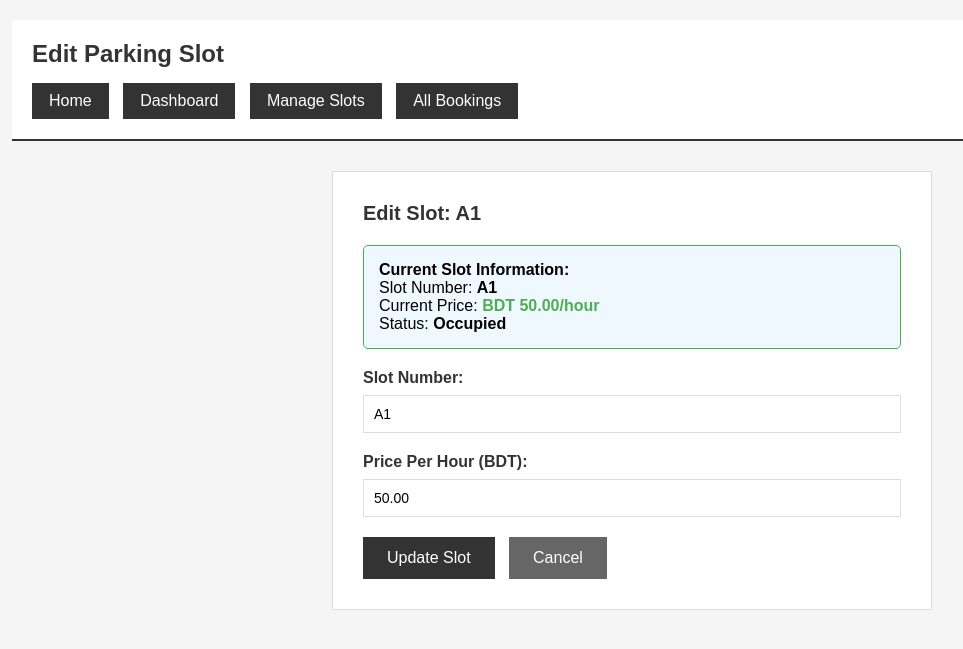
After one commit to izzab123/smart_parking_system, a Django app: page /admin-portal/slots/edit/1/ in a window 1280 px wide. The commit adds this page. Shown: the top 649 px of the page, without its empty margins (8-971 px from the left). Run offline with Django 5.2, Linux system fonts and the light colour scheme; a user stored in the database is signed in; data comes from the database, SQL or seed files in the repository.

Commit message:
Add parking slot pricing and update booking templates

```diff
--- a/parking/models.py
+++ b/parking/models.py
@@ -14,6 +14,7 @@ class Vehicle(models.Model):
 class ParkingSlot(models.Model):
     slot_number = models.CharField(max_length=10)
     is_available = models.BooleanField(default=True)
+    price_per_hour = models.DecimalField(max_digits=10, decimal_places=2, default=50.00)
 
     def __str__(self):
         return self.slot_number
@@ -25,6 +26,7 @@ class Booking(models.Model):
     booking_time = models.DateTimeField(default=timezone.now)
     expiry_time = models.DateTimeField()
     status = models.CharField(max_length=20, default='Active')
+    total_price = models.DecimalField(max_digits=10, decimal_places=2, default=0.00)
 
     def __str__(self):
         return f"{self.user.username} - {self.slot.slot_number}"
--- a/parking/urls.py
+++ b/parking/urls.py
@@ -17,6 +17,7 @@ urlpatterns = [
     path('admin-portal/', views.admin_dashboard, name='admin_dashboard'),
     path('admin-portal/slots/', views.manage_slots, name='manage_slots'),
     path('admin-portal/slots/add/', views.add_slot, name='add_slot'),
+    path('admin-portal/slots/edit/<int:slot_id>/', views.edit_slot, name='edit_slot'),
     path('admin-portal/slots/delete/<int:slot_id>/', views.delete_slot, name='delete_slot'),
     path('admin-portal/bookings/', views.all_bookings, name='all_bookings'),
     path('admin-portal/bookings/cancel/<int:booking_id>/', views.admin_cancel_booking, name='admin_cancel_booking'),
--- a/parking/views.py
+++ b/parking/views.py
@@ -7,6 +7,8 @@ from django.contrib.admin.views.decorators import staff_member_required
 from django.contrib.auth import authenticate, login, logout
 from django.contrib.auth.models import User
 from django.contrib import messages
+from django.db.models import Sum
+from decimal import Decimal
 
 def dashboard(request):
     slots = ParkingSlot.objects.all()
@@ -46,19 +48,25 @@ def book_slot(request):
             slot.is_available = False
             slot.save()
 
+            # Calculate price for 30 minutes (0.5 hours)
+            booking_duration_hours = Decimal('0.5')
+            total_price = slot.price_per_hour * booking_duration_hours
+
             booking = Booking.objects.create(
                 user=request.user,
                 vehicle=vehicle,
                 slot=slot,
-                expiry_time=timezone.now() + timedelta(minutes=30)
+                expiry_time=timezone.now() + timedelta(minutes=30),
+                total_price=total_price
             )
-            messages.success(request, f'Slot {slot.slot_number} booked successfully!')
+            messages.success(request, f'Slot {slot.slot_number} booked successfully! Price: BDT {total_price}')
             return redirect('my_bookings')
         else:
             messages.error(request, 'No available slots at the moment')
 
     vehicles = Vehicle.objects.filter(user=request.user)
-    return render(request, 'book.html', {'vehicles': vehicles})
+    slots = ParkingSlot.objects.filter(is_available=True)
+    return render(request, 'book.html', {'vehicles': vehicles, 'slots': slots})
 
 @login_required(login_url='/login/')
 def add_vehicle(request):
@@ -150,6 +158,10 @@ def admin_dashboard(request):
     active_bookings = Booking.objects.filter(status='Active').count()
     recent_bookings = Booking.objects.all().order_by('-booking_time')[:10]
 
+    # Calculate total revenue
+    total_revenue = Booking.objects.filter(status='Active').aggregate(Sum('total_price'))['total_price__sum'] or 0
+    completed_revenue = Booking.objects.filter(status='Cancelled').aggregate(Sum('total_price'))['total_price__sum'] or 0
+
     return render(request, 'admin_dashboard.html', {
         'total_slots': total_slots,
         'available_slots': available_slots,
@@ -157,6 +169,8 @@ def admin_dashboard(request):
         'total_bookings': total_bookings,
         'active_bookings': active_bookings,
         'recent_bookings': recent_bookings,
+        'total_revenue': total_revenue,
+        'completed_revenue': completed_revenue,
     })
 
 @staff_member_required
@@ -168,8 +182,9 @@ def manage_slots(request):
 def add_slot(request):
     if request.method == 'POST':
         slot_number = request.POST.get('slot_number')
-        ParkingSlot.objects.create(slot_number=slot_number)
-        messages.success(request, f'Slot {slot_number} added successfully!')
+        price_per_hour = request.POST.get('price_per_hour', 50.00)
+        ParkingSlot.objects.create(slot_number=slot_number, price_per_hour=price_per_hour)
+        messages.success(request, f'Slot {slot_number} added successfully with price BDT {price_per_hour}/hour!')
     return redirect('manage_slots')
 
 @staff_member_required
@@ -179,6 +194,18 @@ def delete_slot(request, slot_id):
         slot.delete()
         messages.success(request, 'Slot deleted successfully!')
     return redirect('manage_slots')
+
+@staff_member_required
+def edit_slot(request, slot_id):
+    slot = ParkingSlot.objects.get(id=slot_id)
+    if request.method == 'POST':
+        slot.slot_number = request.POST.get('slot_number', slot.slot_number)
+        slot.price_per_hour = request.POST.get('price_per_hour', slot.price_per_hour)
+        slot.save()
+        messages.success(request, f'Slot {slot.slot_number} updated successfully!')
+        return redirect('manage_slots')
+
+    return render(request, 'edit_slot.html', {'slot': slot})
 
 @staff_member_required
 def all_bookings(request):
--- a/templates/My_bookings.html
+++ b/templates/My_bookings.html
@@ -124,6 +124,7 @@
                             <th>Vehicle</th>
                             <th>Booking Time</th>
                             <th>Expiry Time</th>
+                            <th>Price</th>
                             <th>Status</th>
                             <th>Actions</th>
                         </tr>
@@ -135,6 +136,7 @@
                             <td>{{ b.vehicle.vehicle_number }}</td>
                             <td>{{ b.booking_time|date:"Y-m-d H:i" }}</td>
                             <td>{{ b.expiry_time|date:"Y-m-d H:i" }}</td>
+                            <td><strong style="color: #4CAF50;">BDT {{ b.total_price }}</strong></td>
                             <td class="{% if b.status == 'Active' %}status-active{% else %}status-cancelled{% endif %}">
                                 {{ b.status }}
                             </td>
--- a/templates/admin_dashboard.html
+++ b/templates/admin_dashboard.html
@@ -168,6 +168,10 @@
                 <div class="stat-label">Active Bookings</div>
                 <div class="stat-value">{{ active_bookings }}</div>
             </div>
+            <div class="stat-card" style="background: #f0f8ff; border: 2px solid #4CAF50;">
+                <div class="stat-label">Active Revenue</div>
+                <div class="stat-value" style="color: #4CAF50;">BD. {{ total_revenue }}</div>
+            </div>
         </div>
 
         <div class="section">
@@ -179,6 +183,7 @@
                         <th>Vehicle</th>
                         <th>Slot</th>
                         <th>Booking Time</th>
+                        <th>Price</th>
                         <th>Status</th>
                     </tr>
                 </thead>
@@ -189,6 +194,7 @@
                         <td>{{ booking.vehicle.vehicle_number }}</td>
                         <td>{{ booking.slot.slot_number }}</td>
                         <td>{{ booking.booking_time|date:"Y-m-d H:i" }}</td>
+                        <td><strong style="color: #4CAF50;">BD. {{ booking.total_price }}</strong></td>
                         <td class="{% if booking.status == 'Active' %}status-active{% else %}status-cancelled{% endif %}">
                             {{ booking.status }}
                         </td>
--- a/templates/all_bookings.html
+++ b/templates/all_bookings.html
@@ -115,6 +115,7 @@
                         <th>Slot</th>
                         <th>Booking Time</th>
                         <th>Expiry Time</th>
+                        <th>Price</th>
                         <th>Status</th>
                         <th>Actions</th>
                     </tr>
@@ -128,6 +129,7 @@
                         <td>{{ booking.slot.slot_number }}</td>
                         <td>{{ booking.booking_time|date:"Y-m-d H:i" }}</td>
                         <td>{{ booking.expiry_time|date:"Y-m-d H:i" }}</td>
+                        <td><strong style="color: #4CAF50;">BD. {{ booking.total_price }}</strong></td>
                         <td class="{% if booking.status == 'Active' %}status-active{% else %}status-cancelled{% endif %}">
                             {{ booking.status }}
                         </td>
--- /dev/null
+++ b/templates/edit_slot.html
@@ -0,0 +1,152 @@
+<!DOCTYPE html>
+<html lang="en">
+<head>
+    <meta charset="UTF-8">
+    <meta name="viewport" content="width=device-width, initial-scale=1.0">
+    <title>Edit Parking Slot</title>
+    <style>
+        * {
+            margin: 0;
+            padding: 0;
+            box-sizing: border-box;
+        }
+        body {
+            font-family: Arial, sans-serif;
+            background: #f5f5f5;
+            padding: 20px;
+        }
+        .header {
+            background: #fff;
+            padding: 20px;
+            margin-bottom: 30px;
+            border-bottom: 2px solid #333;
+        }
+        .header h1 {
+            font-size: 24px;
+            color: #333;
+        }
+        .nav {
+            margin-top: 15px;
+        }
+        .nav a {
+            display: inline-block;
+            padding: 8px 16px;
+            margin-right: 10px;
+            background: #333;
+            color: #fff;
+            text-decoration: none;
+            border: 1px solid #333;
+        }
+        .nav a:hover {
+            background: #555;
+        }
+        .container {
+            max-width: 600px;
+            margin: 0 auto;
+        }
+        .section {
+            background: #fff;
+            padding: 30px;
+            margin-bottom: 20px;
+            border: 1px solid #ddd;
+        }
+        .section h2 {
+            font-size: 20px;
+            margin-bottom: 20px;
+            color: #333;
+        }
+        .form-group {
+            margin-bottom: 20px;
+        }
+        .form-group label {
+            display: block;
+            margin-bottom: 8px;
+            color: #333;
+            font-weight: bold;
+        }
+        .form-group input {
+            width: 100%;
+            padding: 10px;
+            border: 1px solid #ddd;
+            font-size: 14px;
+            box-sizing: border-box;
+        }
+        .btn {
+            padding: 12px 24px;
+            background: #333;
+            color: #fff;
+            border: none;
+            cursor: pointer;
+            font-size: 16px;
+            margin-right: 10px;
+        }
+        .btn:hover {
+            background: #555;
+        }
+        .btn-secondary {
+            background: #666;
+        }
+        .btn-secondary:hover {
+            background: #888;
+        }
+        .message {
+            padding: 15px;
+            margin-bottom: 20px;
+            background: #f9f9f9;
+            border: 1px solid #ddd;
+            color: #333;
+        }
+        .info-box {
+            background: #f0f8ff;
+            padding: 15px;
+            margin-bottom: 20px;
+            border: 1px solid #4CAF50;
+            border-radius: 5px;
+        }
+    </style>
+</head>
+<body>
+    <div class="header">
+        <h1>Edit Parking Slot</h1>
+        <div class="nav">
+            <a href="/">Home</a>
+            <a href="/admin-portal/">Dashboard</a>
+            <a href="/admin-portal/slots/">Manage Slots</a>
+            <a href="/admin-portal/bookings/">All Bookings</a>
+        </div>
+    </div>
+
+    <div class="container">
+        <div class="section">
+            <h2>Edit Slot: {{ slot.slot_number }}</h2>
+
+            {% if messages %}
+                {% for message in messages %}
+                    <div class="message">{{ message }}</div>
+                {% endfor %}
+            {% endif %}
+
+            <div class="info-box">
+                <strong>Current Slot Information:</strong><br>
+                Slot Number: <strong>{{ slot.slot_number }}</strong><br>
+                Current Price: <strong style="color: #4CAF50;">BDT {{ slot.price_per_hour }}/hour</strong><br>
+                Status: <strong>{% if slot.is_available %}Available{% else %}Occupied{% endif %}</strong>
+            </div>
+
+            <form method="POST">
+                {% csrf_token %}
+                <div class="form-group">
+                    <label>Slot Number:</label>
+                    <input type="text" name="slot_number" value="{{ slot.slot_number }}" required>
+                </div>
+                <div class="form-group">
+                    <label>Price Per Hour (BDT):</label>
+                    <input type="number" name="price_per_hour" step="0.01" value="{{ slot.price_per_hour }}" required>
+                </div>
+                <button type="submit" class="btn">Update Slot</button>
+                <a href="/admin-portal/slots/" class="btn btn-secondary" style="text-decoration: none; display: inline-block;">Cancel</a>
+            </form>
+        </div>
+    </div>
+</body>
+</html>
```
Also changed, not shown: templates/book.html (+15 -0 lines), templates/manage_slots.html (+7 -0 lines), parking/migrations/0003_alter_booking_id_alter_parkingslot_id_and_more.py (added), parking/migrations/0004_booking_total_price_parkingslot_price_per_hour.py (added).
